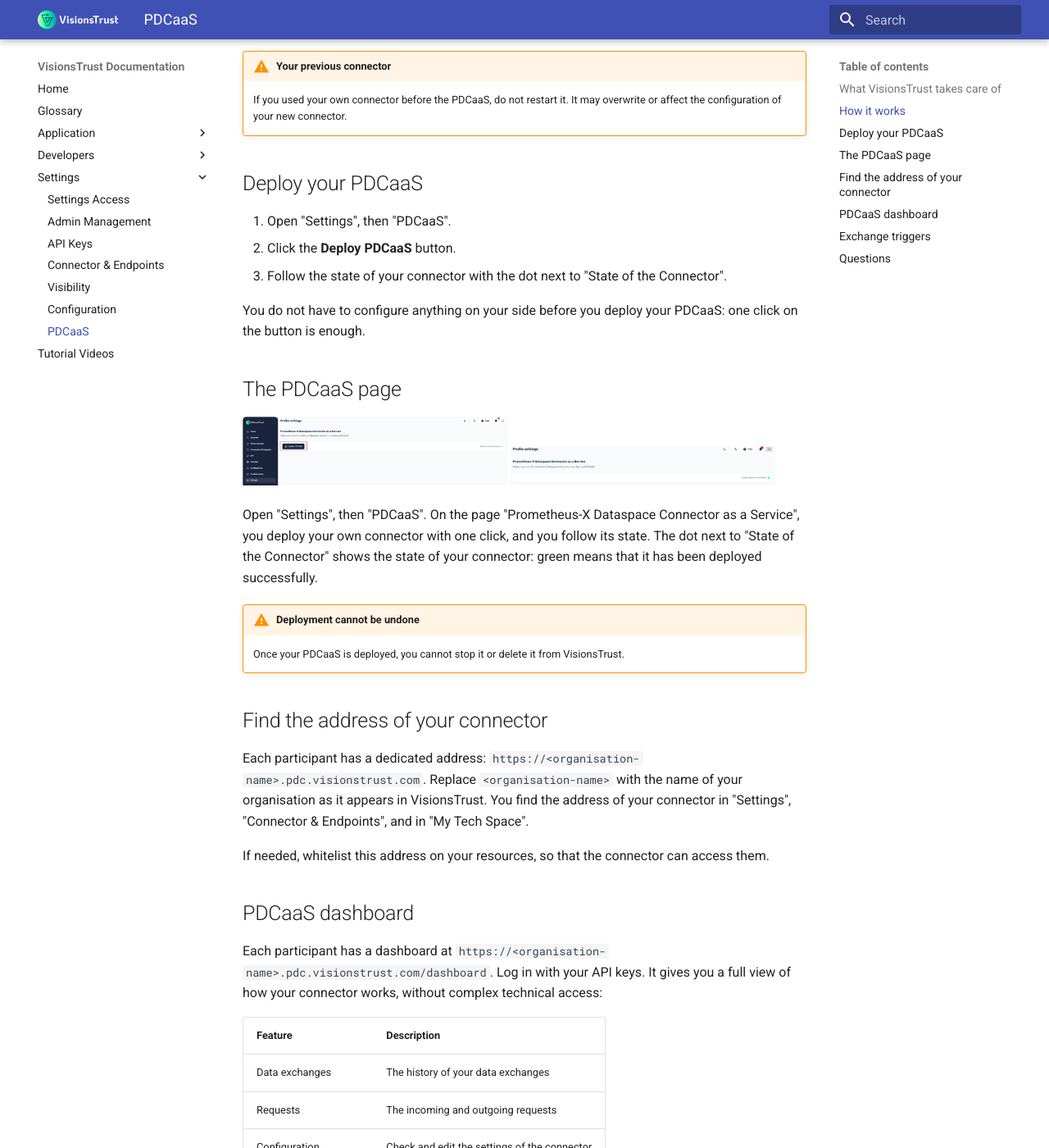
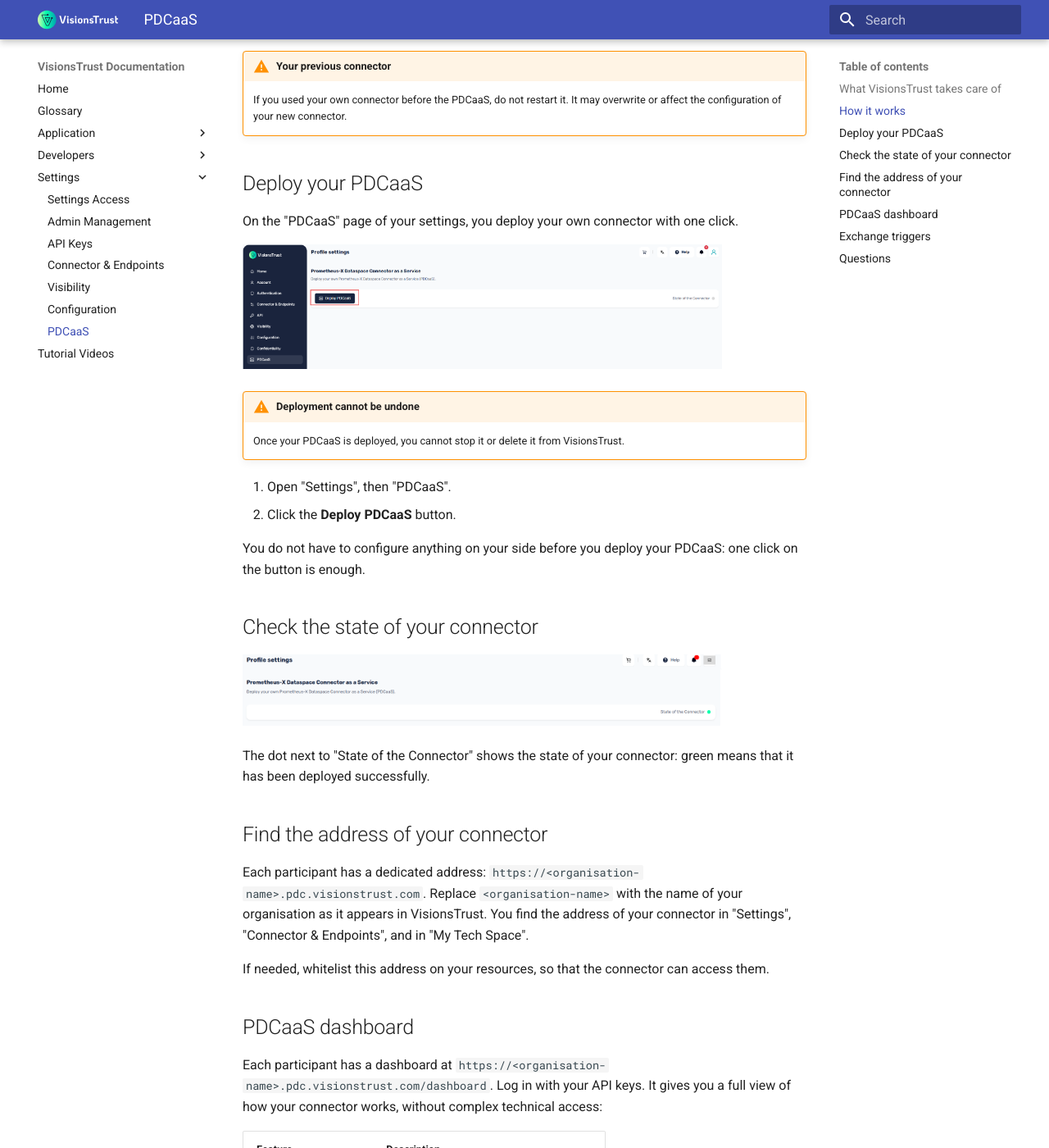
Before and after one commit to VisionsOfficial/visionstrust-docs, an MkDocs documentation site: the page built from docs/settings/pdcaas.md, in a window 1280 px wide and 1400 px high, scrolled down 819 px. Shown: the whole window at 82% size. Built offline with MkDocs 1.6.1 and Material for MkDocs 9.7.7, drawn with Linux system fonts in a browser that asks for light colours.

Commit message:
docs: reorganize the Deploy PDCaaS section

```diff
--- a/docs/settings/pdcaas.md
+++ b/docs/settings/pdcaas.md
@@ -24,21 +24,24 @@ The PDCaaS acts as a secure intermediary between your services or APIs and the o
 
 ## Deploy your PDCaaS
 
-1. Open "Settings", then "PDCaaS".
-2. Click the **Deploy PDCaaS** button.
-3. Follow the state of your connector with the dot next to "State of the Connector".
+On the "PDCaaS" page of your settings, you deploy your own connector with one click.
 
-You do not have to configure anything on your side before you deploy your PDCaaS: one click on the button is enough.
-
-## The PDCaaS page
-
-<p><img src="../images/settings-pdcaas.png" alt="The PDCaaS page, connector not deployed" width="47%"> <img src="../images/settings-pdcaas-deployed.png" alt="The PDCaaS page, connector deployed" width="47%"></p>
-
-Open "Settings", then "PDCaaS". On the page "Prometheus-X Dataspace Connector as a Service", you deploy your own connector with one click, and you follow its state. The dot next to "State of the Connector" shows the state of your connector: green means that it has been deployed successfully.
+<p><img src="../images/settings-pdcaas.png" alt="The PDCaaS page with the Deploy PDCaaS button" width="85%"></p>
 
 !!! warning "Deployment cannot be undone"
 
     Once your PDCaaS is deployed, you cannot stop it or delete it from VisionsTrust.
+
+1. Open "Settings", then "PDCaaS".
+2. Click the **Deploy PDCaaS** button.
+
+You do not have to configure anything on your side before you deploy your PDCaaS: one click on the button is enough.
+
+## Check the state of your connector
+
+<p><img src="../images/settings-pdcaas-deployed.png" alt="The PDCaaS page, connector deployed" width="85%"></p>
+
+The dot next to "State of the Connector" shows the state of your connector: green means that it has been deployed successfully.
 
 ## Find the address of your connector
 
```
